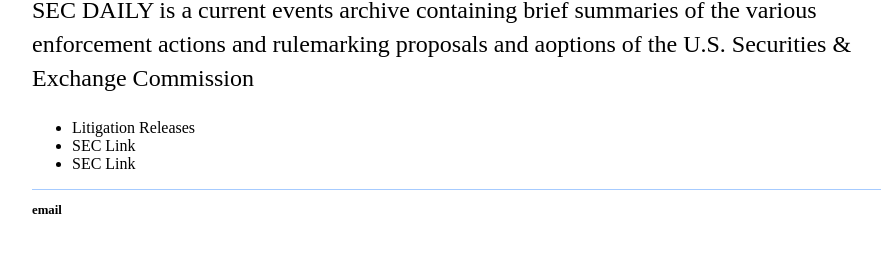
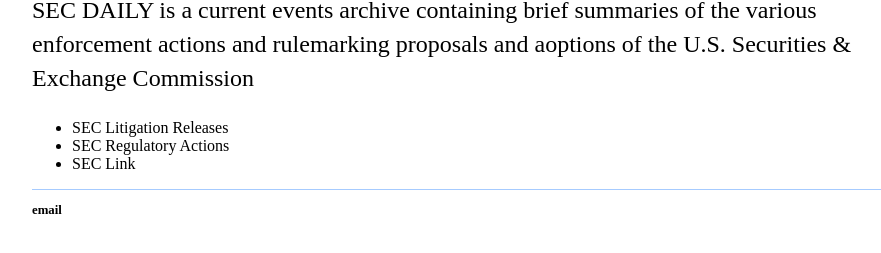
Before and after one commit to snixboy/snixboy.github.io, a Jekyll site: the page built from about/index.html, in a window 1280 px wide. Shown: the part 203-456 px from the top of the page, without its empty margins (160-1041 px from the left). Built offline with Jekyll 4.4.1, drawn with Linux system fonts in a browser that asks for light colours.

Commit message:
Update index.html

```diff
--- a/about/index.html
+++ b/about/index.html
@@ -8,8 +8,8 @@
 			<p>SEC DAILY is a current events archive containing brief summaries of the various enforcement actions and rulemarking proposals and aoptions of the U.S. Securities & Exchange Commission</p>
 
 			<ul class="contacts">
-				<li><a href="https://www.sec.gov/litigation/litreleases.shtml">Litigation Releases</a></li>
-				<li><a href="#">SEC Link</a></li>
+				<li><a href="https://www.sec.gov/litigation/litreleases.shtml">SEC Litigation Releases</a></li>
+				<li><a href="https://www.sec.gov/rules.shtml">SEC Regulatory Actions</a></li>
 				<li><a href="#">SEC Link</a></li>
 				</ul>
 		</div>
```
